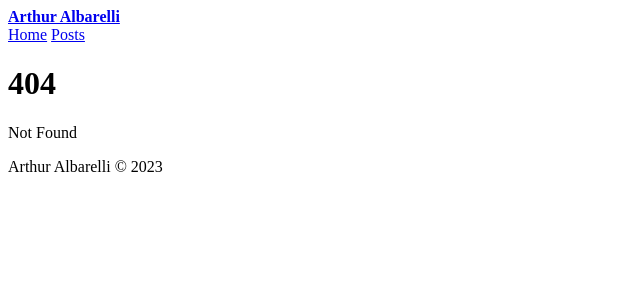
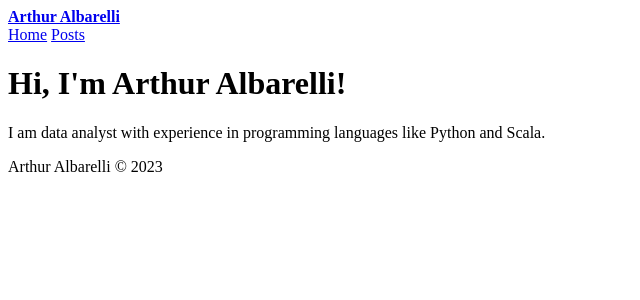
Before and after one commit to arthuralbarelli/my-blog, a SvelteKit app: page / in a window 1280 px wide. Before the commit this address had no page. Shown: the top 300 px of the page, without its empty margins (0-640 px from the left). Built offline with nearby package versions, Linux system fonts and the light colour scheme.

Commit message:
feat(src/routes/+page.svelte): Add a Home Page

```diff
--- /dev/null
+++ b/src/routes/+page.svelte
@@ -0,0 +1,3 @@
+<h1>Hi, I'm Arthur Albarelli!</h1>
+
+<p>I am data analyst with experience in programming languages like Python and Scala.</p>
```
